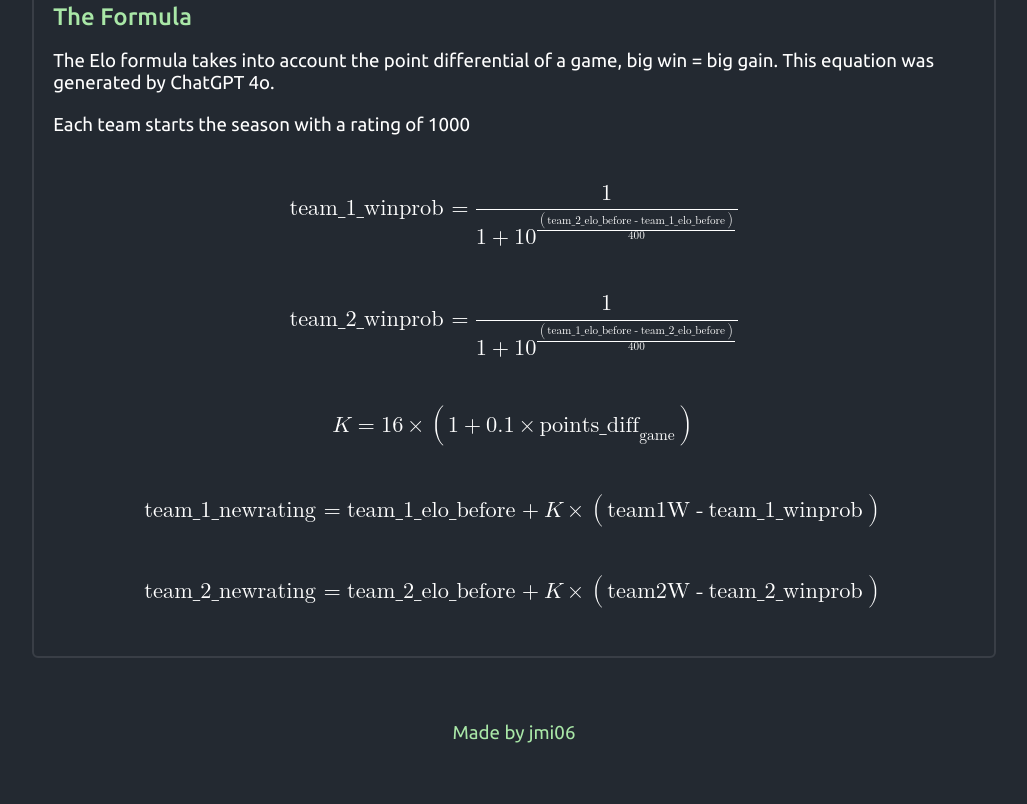
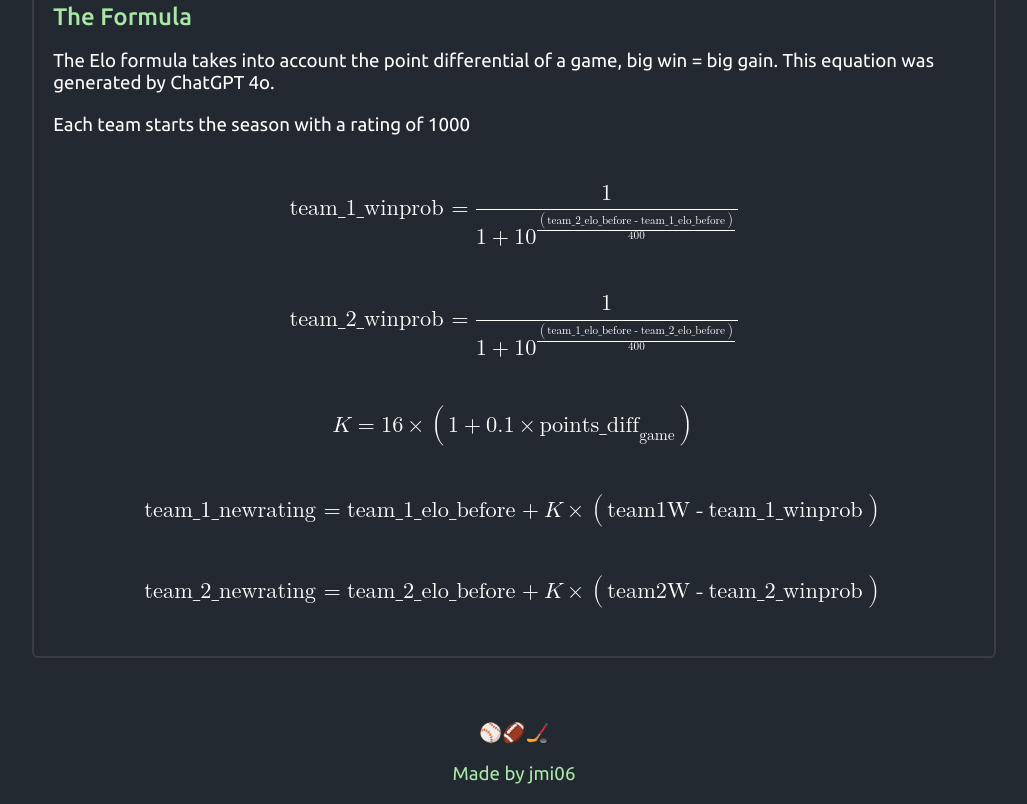
Before and after one commit to jmi06/EloZoneSite, a plain HTML site: page about.html in a window 1280 px wide. Shown: the part 548-1352 px from the top of the page, without its empty margins (126-1153 px from the left). Before the commit the page ends 1311 px from the top, so only its background shows below. Drawn offline with nearby package versions, Linux system fonts and the light colour scheme; a script that the page names is missing.

Commit message:
added site links

```diff
--- a/about.html
+++ b/about.html
@@ -221,7 +221,7 @@
 
         </div>
 
-
+        <h3 style="text-align: center;"><a href="http://eloball.pages.dev">⚾</a><a href="http://elozone.pages.dev">🏈</a><a href="http://elopuck.pages.dev">🏒</a></h3>
        <h3 style="text-align: center; color:white;"><a id="githubLink" href="https://github.com/jmi06">Made by jmi06</a></h3>
 
 
```
Also changed, not shown: index.html (+1 -0 lines).
